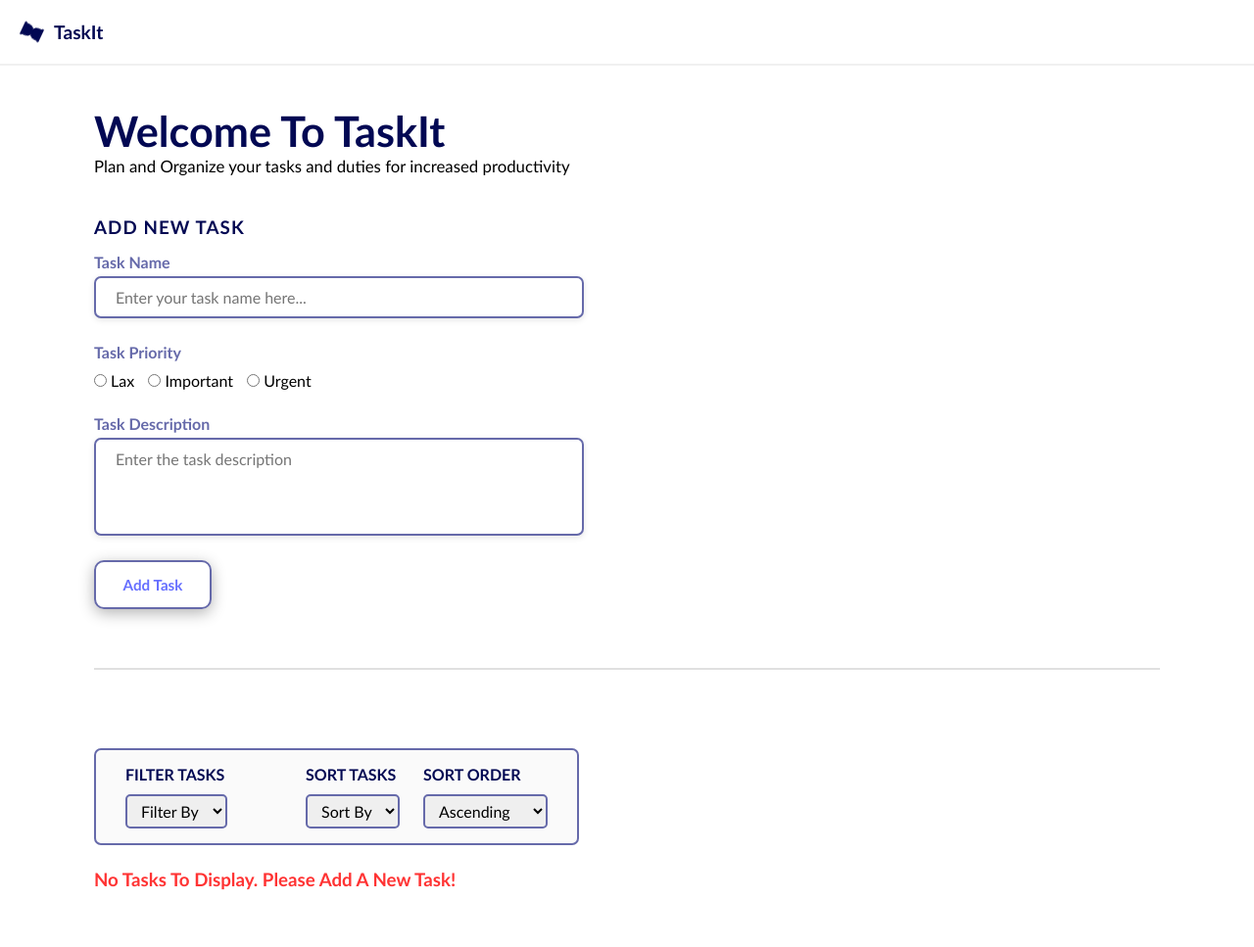
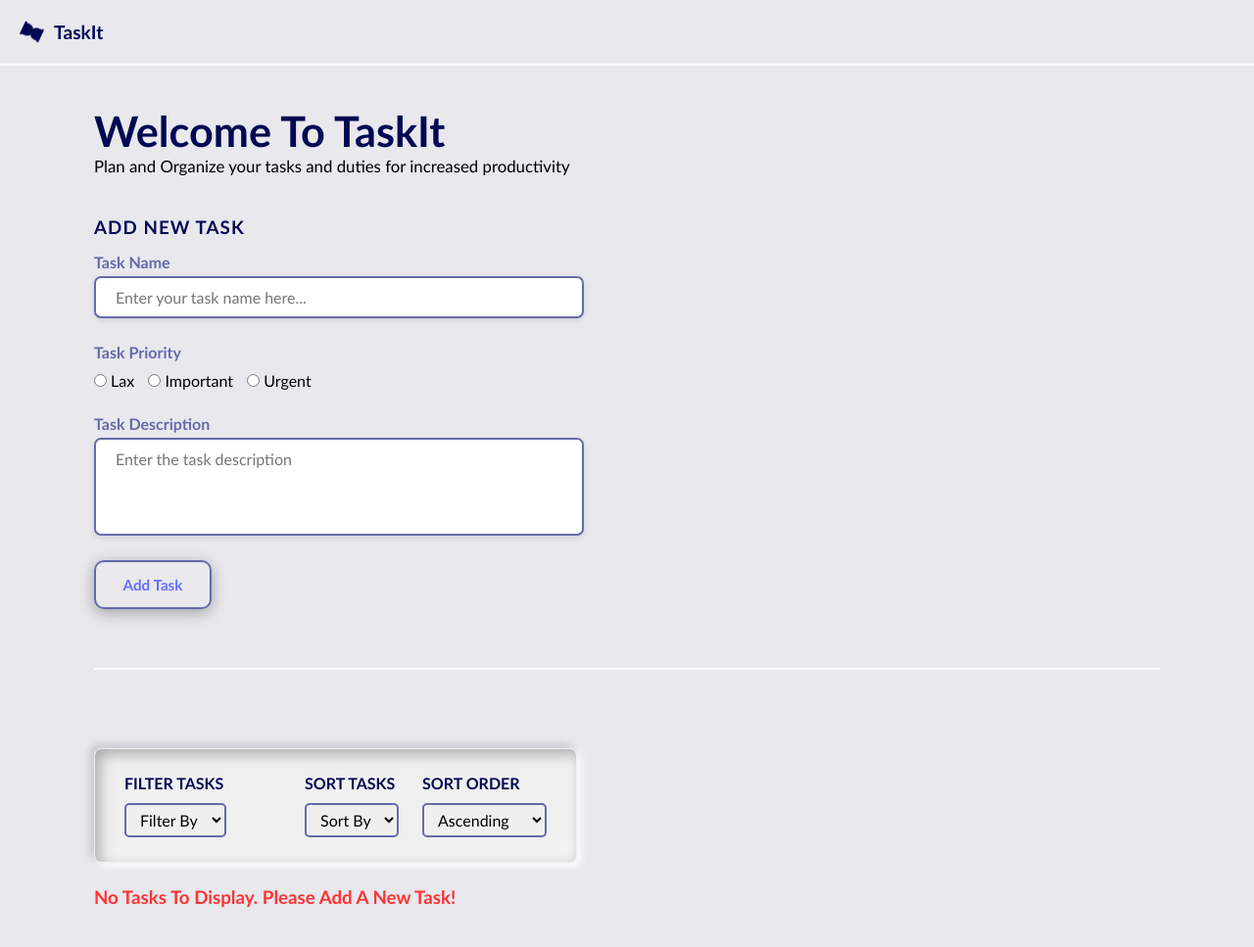
Before and after one commit to Tom-Okafor/simple-php-task-manager, a PHP site: page / in a window 1280 px wide. Shown: the whole page at 98% size. Before the commit the page ends 909 px from the top, so only its background shows below. Run offline with PHP 8.4, Linux system fonts and the light colour scheme.

Commit message:
style: add box shadow effect to add depth to the task-list-controls block and modify page background image for improved visual appeal

```diff
--- a/styles.css
+++ b/styles.css
@@ -4,13 +4,15 @@
     box-sizing: border-box;
     font-family: 'Trebuchet MS', 'Lucida Sans Unicode', 'Lucida Grande', 'Lucida Sans', Arial, sans-serif;
 }
-
+body {
+    background-color: #e3e3e9cc;
+}
 header {
     display: flex;
     align-items: center;
     gap: 10px;
     padding: 20px;
-    border-bottom: 2px solid #f0f0f0;
+    border-bottom: 2px solid #fcfcfc;
 }
 
 header img {
@@ -146,7 +148,7 @@ form .priority input[type='radio'] {
 .task-list {
     margin-top: 60px;
     padding-top: 5rem;
-    border-top: 2px solid #e0e0e0;
+    border-top: 2px solid #fcfcfc;
 }
 
 .task-list table {
@@ -389,15 +391,16 @@ td:not(td:last-child):hover {
     display: flex;
     gap: 5rem;
     margin-bottom: 1.5rem;
-    padding: 15px 30px;
-    border: 2px solid #666aaa;
-    background-color: #fafafa;
+    padding: 25px 30px;
+    border: 0.5px solid #f0f0f0;
+    background-color: #f0f0f0;
     border-radius: 7px;
     -webkit-border-radius: 7px;
     -moz-border-radius: 7px;
     -ms-border-radius: 7px;
     -o-border-radius: 7px;
     width: fit-content;
+    box-shadow: -4px -4px 8px #00010c25, 4px 4px 8px #fff, inset 4px 4px 15px #00010c55, inset -4px -4px 15px #fff;
 }
 
 .task-list-controls #sort-form {
```
